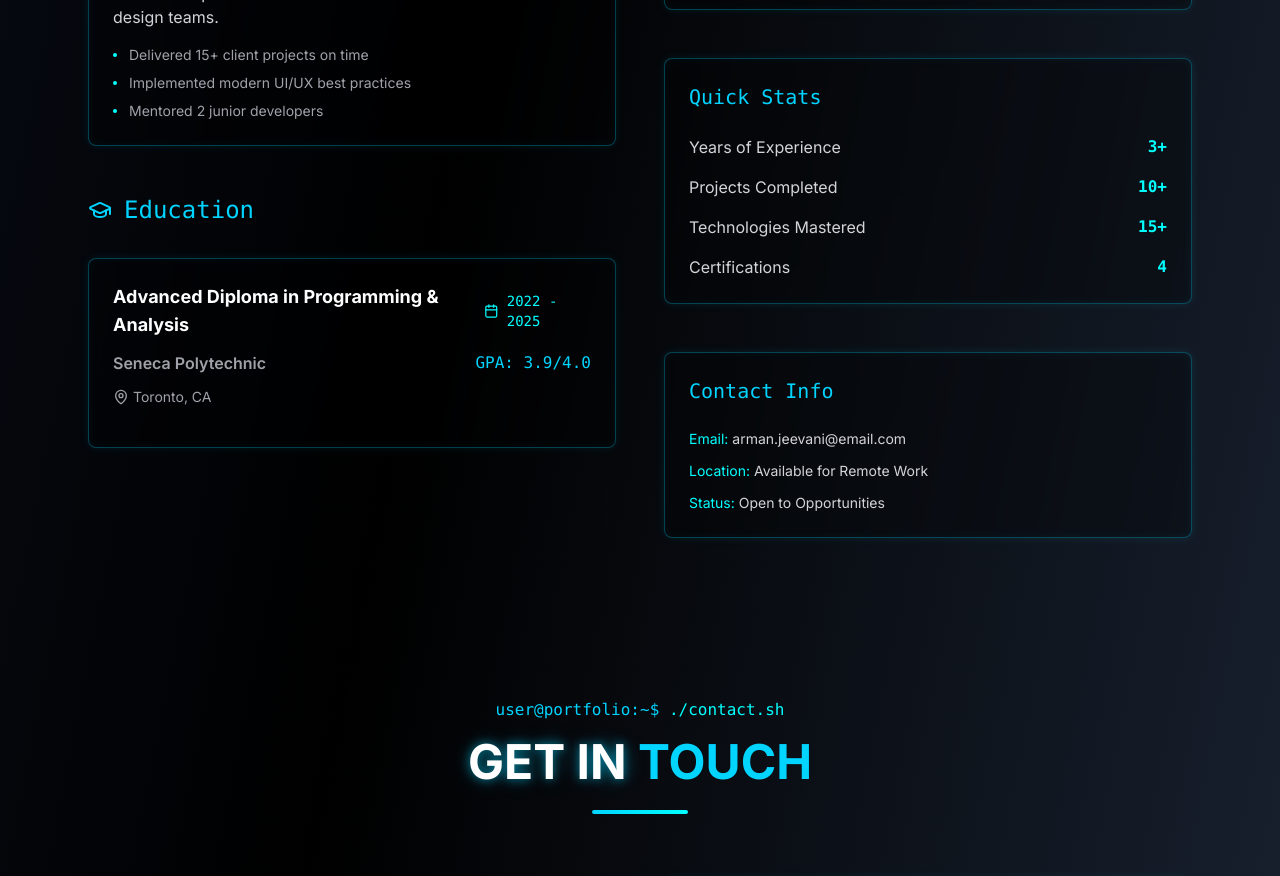
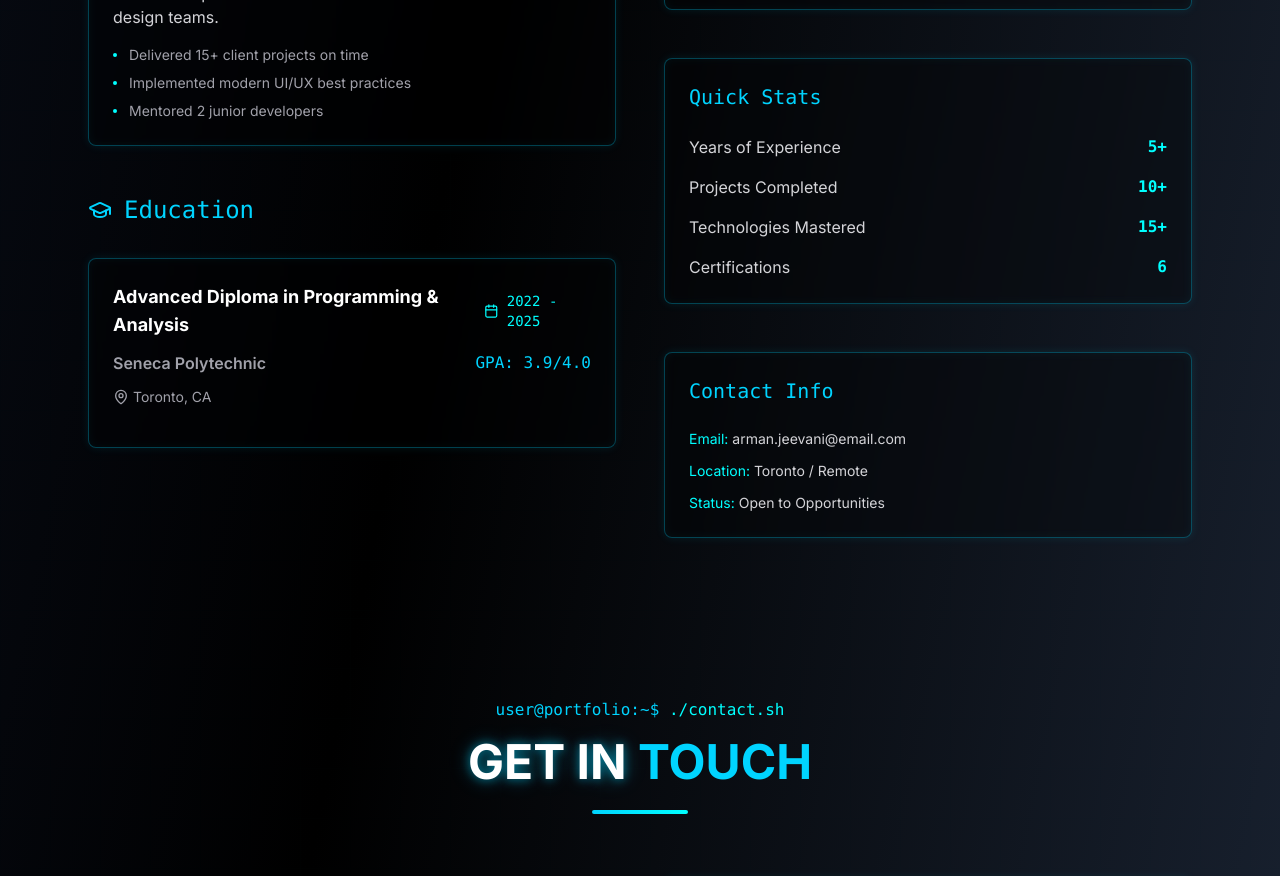
Before and after one commit to ajeevani/arman-portfolio, a Next.js app in the folder app/: page / in a window 1280 px wide. Shown: the part 4020-4896 px from the top of the page. Built offline with nearby package versions, Linux system fonts and the light colour scheme.

Commit message:
Update resume-section.tsx

```diff
--- a/app/components/resume-section.tsx
+++ b/app/components/resume-section.tsx
@@ -260,7 +260,7 @@ export default function ResumeSection() {
               <div className="space-y-4">
                 <div className="flex justify-between items-center">
                   <span className="text-zinc-300">Years of Experience</span>
-                  <span className="text-cyber-cyan font-mono font-bold">3+</span>
+                  <span className="text-cyber-cyan font-mono font-bold">5+</span>
                 </div>
                 <div className="flex justify-between items-center">
                   <span className="text-zinc-300">Projects Completed</span>
@@ -272,7 +272,7 @@ export default function ResumeSection() {
                 </div>
                 <div className="flex justify-between items-center">
                   <span className="text-zinc-300">Certifications</span>
-                  <span className="text-cyber-cyan font-mono font-bold">4</span>
+                  <span className="text-cyber-cyan font-mono font-bold">6</span>
                 </div>
               </div>
             </motion.div>
@@ -290,7 +290,7 @@ export default function ResumeSection() {
                   <span className="text-cyber-cyan">Email:</span> arman.jeevani@email.com
                 </div>
                 <div className="text-zinc-300">
-                  <span className="text-cyber-cyan">Location:</span> Available for Remote Work
+                  <span className="text-cyber-cyan">Location:</span> Toronto / Remote
                 </div>
                 <div className="text-zinc-300">
                   <span className="text-cyber-cyan">Status:</span> Open to Opportunities
```
